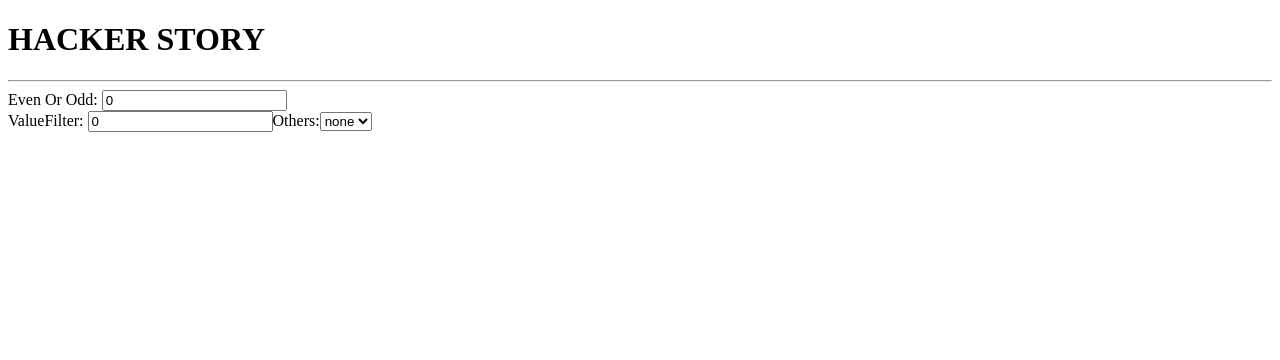
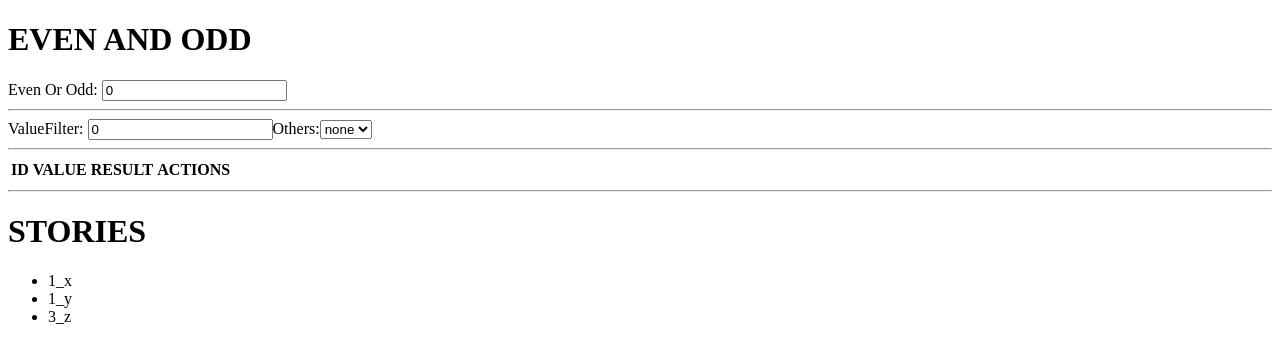
Before and after one commit to leandrodalbo/toy-chain, a React (Vite) app in the folder reactproject/hacker-stories/: page / in a window 1280 px wide. Shown: the top 360 px of the page. Built offline with nearby package versions, Linux system fonts and the light colour scheme.

Commit message:
react Friday practice

```diff
--- a/reactproject/hacker-stories/src/App.tsx
+++ b/reactproject/hacker-stories/src/App.tsx
@@ -1,33 +1,13 @@
-import { useState } from "react";
-import EvenOddList from "./components/EvenOddList";
-import InputsComponents from "./components/InputComponents";
-import HistoryObject from "./model-objects/HistoryObject";
+import EvenAndOdd from "./components/EvenAndOdd";
+import Stories from "./components/Stories";
 
 const App = () => {
-  const [value, setValue] = useState(0);
-  const [history, setHistory] = useState(Array<HistoryObject>);
-
-  const onChangeHandler = (event: any) => {
-    setValue(event.target.value);
-    const historyValue: HistoryObject = {
-      id: history.length + 1,
-      result: event.target.value % 2 == 0 ? "is_even" : "is_odd",
-      value: event.target.value,
-    };
-
-    setHistory(
-      history.length == 5 ? [historyValue] : [...history, historyValue]
-    );
-  };
-
   return (
-    <div>
-      <h1>HACKER STORY</h1>
-
+    <>
+      <EvenAndOdd />
       <hr />
-      <InputsComponents inputValue={value} onChangeHandler={onChangeHandler} />
-      <EvenOddList values={history} />
-    </div>
+      <Stories />
+    </>
   );
 };
 
--- /dev/null
+++ b/reactproject/hacker-stories/src/components/EvenAndOdd.tsx
@@ -0,0 +1,37 @@
+import { useState } from "react";
+import EvenOddList from "./EvenOddList";
+import InputsComponents from "./InputComponents";
+import HistoryObject from "../model-objects/HistoryObject";
+
+const EvenAndOdd = () => {
+  const [value, setValue] = useState(0);
+  const [history, setHistory] = useState(Array<HistoryObject>);
+
+  const onChangeHandler = (event: any) => {
+    setValue(event.target.value);
+    const historyValue: HistoryObject = {
+      id: history.length + 1,
+      result: event.target.value % 2 == 0 ? "is_even" : "is_odd",
+      value: event.target.value,
+    };
+
+    setHistory(
+      history.length == 5 ? [historyValue] : [...history, historyValue]
+    );
+  };
+
+  const deleteHistoryItem = (id: number) => {
+    setHistory(history.filter((it) => it.id !== id));
+  };
+
+  return (
+    <div>
+      <h1>EVEN AND ODD</h1>
+      <InputsComponents inputValue={value} onChangeHandler={onChangeHandler} />
+      <hr />
+      <EvenOddList values={history} valueRemover={deleteHistoryItem} />
+    </div>
+  );
+};
+
+export default EvenAndOdd;
--- a/reactproject/hacker-stories/src/components/EvenOddList.tsx
+++ b/reactproject/hacker-stories/src/components/EvenOddList.tsx
@@ -4,11 +4,10 @@ import HistoryFilter from "./HistoryFilter";
 
 interface EvenOddListProps {
   values: Array<HistoryObject>;
+  valueRemover: (id: number) => void;
 }
 
-const EvenOddList = (props: EvenOddListProps) => {
-  const { values } = props;
-
+const EvenOddList = ({ values, valueRemover }: EvenOddListProps) => {
   const [valueFilter, setValueFilter] = useState(0);
   const [otherFilter, setOtherFilter] = useState("none");
 
@@ -45,15 +44,31 @@ const EvenOddList = (props: EvenOddListProps) => {
         otherFilter={otherFilter}
         onOtherFilterChange={onOtherFilterChange}
       />
-      <ul>
-        {values
-          .filter((it) => filterHistoryItem(it))
-          .map((it) => (
-            <h1 key={it.id}>
-              <span>{it.value}</span>_<span>{it.result}</span>
-            </h1>
-          ))}
-      </ul>
+      <hr />
+      <table style={{ textAlign: "center" }}>
+        <thead>
+          <tr>
+            <th>ID</th>
+            <th>VALUE</th>
+            <th>RESULT</th>
+            <th>ACTIONS</th>
+          </tr>
+        </thead>
+        <tbody>
+          {values
+            .filter((it) => filterHistoryItem(it))
+            .map((it) => (
+              <tr>
+                <td>{it.id}</td>
+                <td>{it.value}</td>
+                <td>{it.result}</td>
+                <td>
+                  <button onClick={() => valueRemover(it.id)}>delete</button>
+                </td>
+              </tr>
+            ))}
+        </tbody>
+      </table>
     </div>
   );
 };
--- /dev/null
+++ b/reactproject/hacker-stories/src/components/Stories.tsx
@@ -0,0 +1,49 @@
+import { useState, useEffect } from "react";
+import Story from "../model-objects/Story";
+
+const localStories: Array<Story> = [
+  { id: 1, storyName: "x" },
+  { id: 1, storyName: "y" },
+  { id: 3, storyName: "z" },
+];
+
+const Stories = () => {
+  const [stories, setStories] = useState(Array<Story>);
+  const [isLoading, setIsLoading] = useState(false);
+  const [fetchError, setFetchError] = useState(false);
+
+  const fetchStories = () =>
+    new Promise<Story[]>((resolve, reject) =>
+      setTimeout(() => resolve(localStories), 2000)
+    );
+
+  useEffect(() => {
+    setIsLoading(true);
+    fetchStories()
+      .then((it) => {
+        setStories(it);
+        setIsLoading(false);
+      })
+      .catch(() => {
+        setFetchError(true);
+        setIsLoading(false);
+      });
+  }, []);
+
+  return (
+    <div>
+      <h1>STORIES</h1>
+      {fetchError && <h2>Error Fetching Stories</h2>}
+      {!fetchError && isLoading && <h4>Loading Stories</h4>}
+      {!fetchError && !isLoading && (
+        <ul>
+          {stories.map((it) => (
+            <li>{`${it.id}_${it.storyName}`}</li>
+          ))}
+        </ul>
+      )}
+    </div>
+  );
+};
+
+export default Stories;
--- /dev/null
+++ b/reactproject/hacker-stories/src/model-objects/Story.ts
@@ -0,0 +1,4 @@
+export default interface Story {
+    id: number;
+    storyName: string;
+}
```
